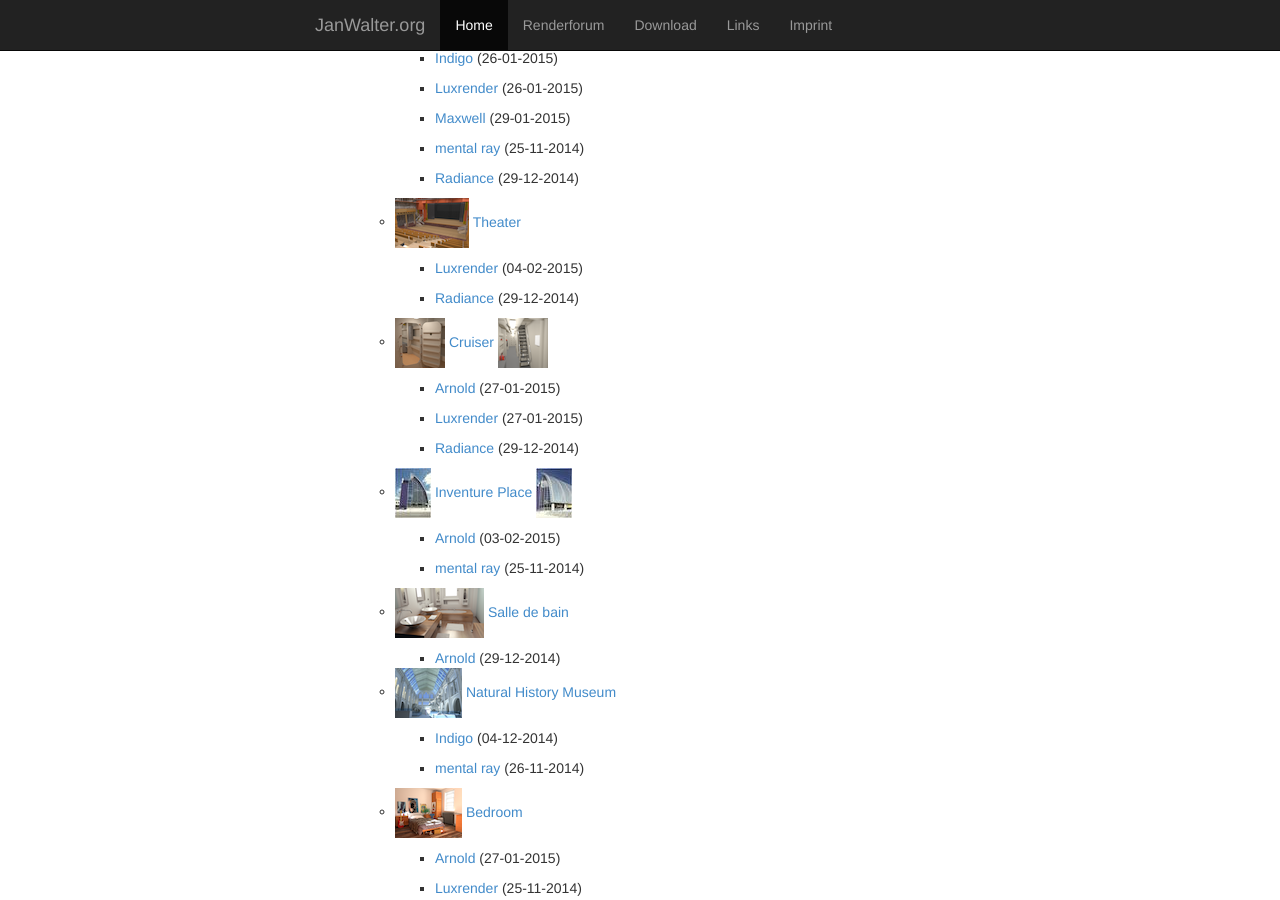
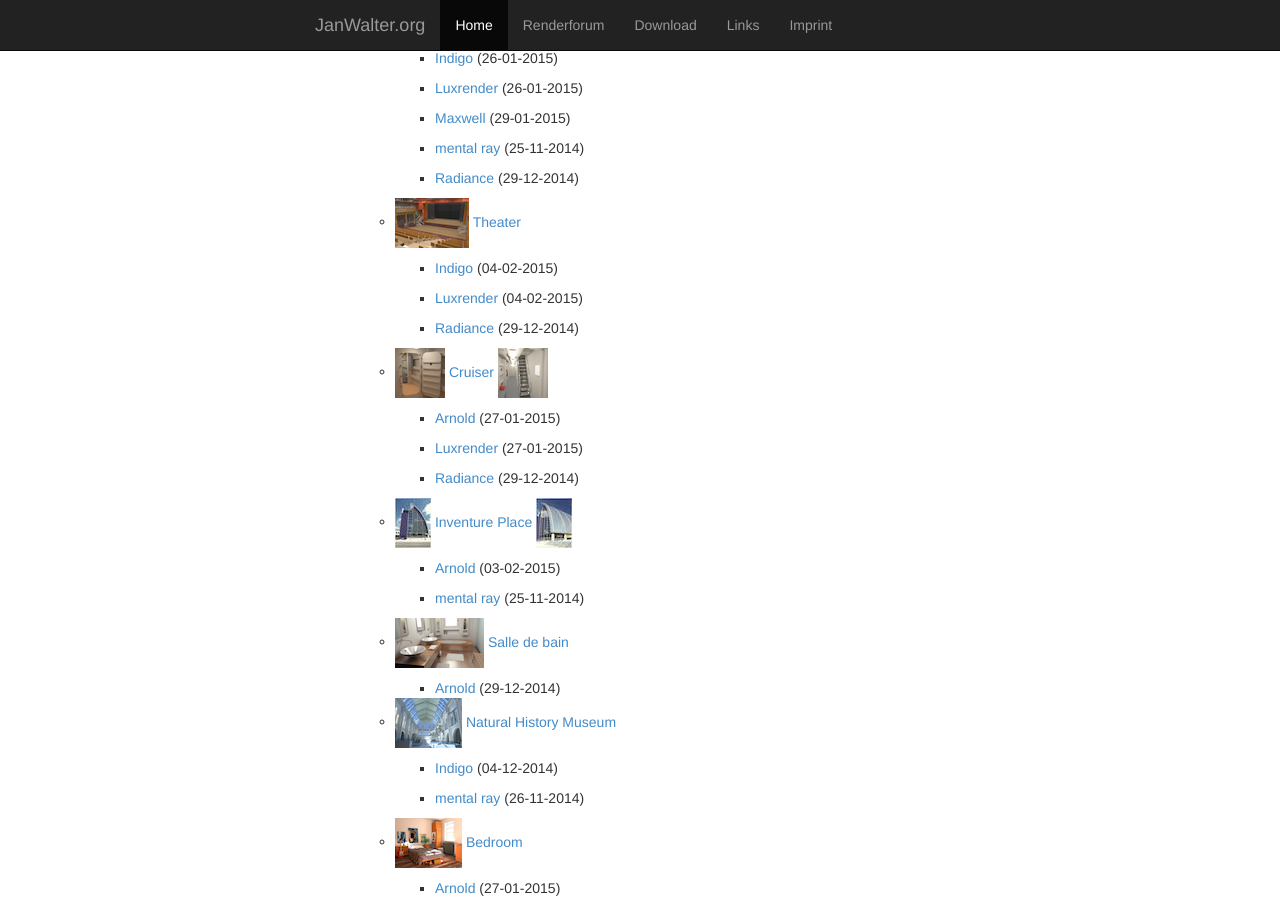
Before and after one commit to wahn/jan_walter_org, a Jekyll site: the page built from download/index.md, in a window 1280 px wide and 900 px high, scrolled down 1682 px. Built offline with Jekyll 4.4.1, drawn with Linux system fonts in a browser that asks for light colours; Markdown is read by kramdown in place of the engine named in the settings.

Commit message:
Download link for the theater scene in Indigo file format.

```diff
--- a/download/index.md
+++ b/download/index.md
@@ -136,6 +136,8 @@ Download
     - ![Alt Theater][theater]
        [Theater](https://github.com/wahn/export_multi/tree/master/06_theater)
 
+        + [Indigo](https://www.janwalter.org/Download/Scenes/theater_igs.tar.gz) (04-02-2015)
+
         + [Luxrender](https://www.janwalter.org/Download/Scenes/theater_lxs.tar.gz) (04-02-2015)
 
         + [Radiance](https://www.janwalter.org/Download/Scenes/theater_rad.tar.gz) (29-12-2014)
```
